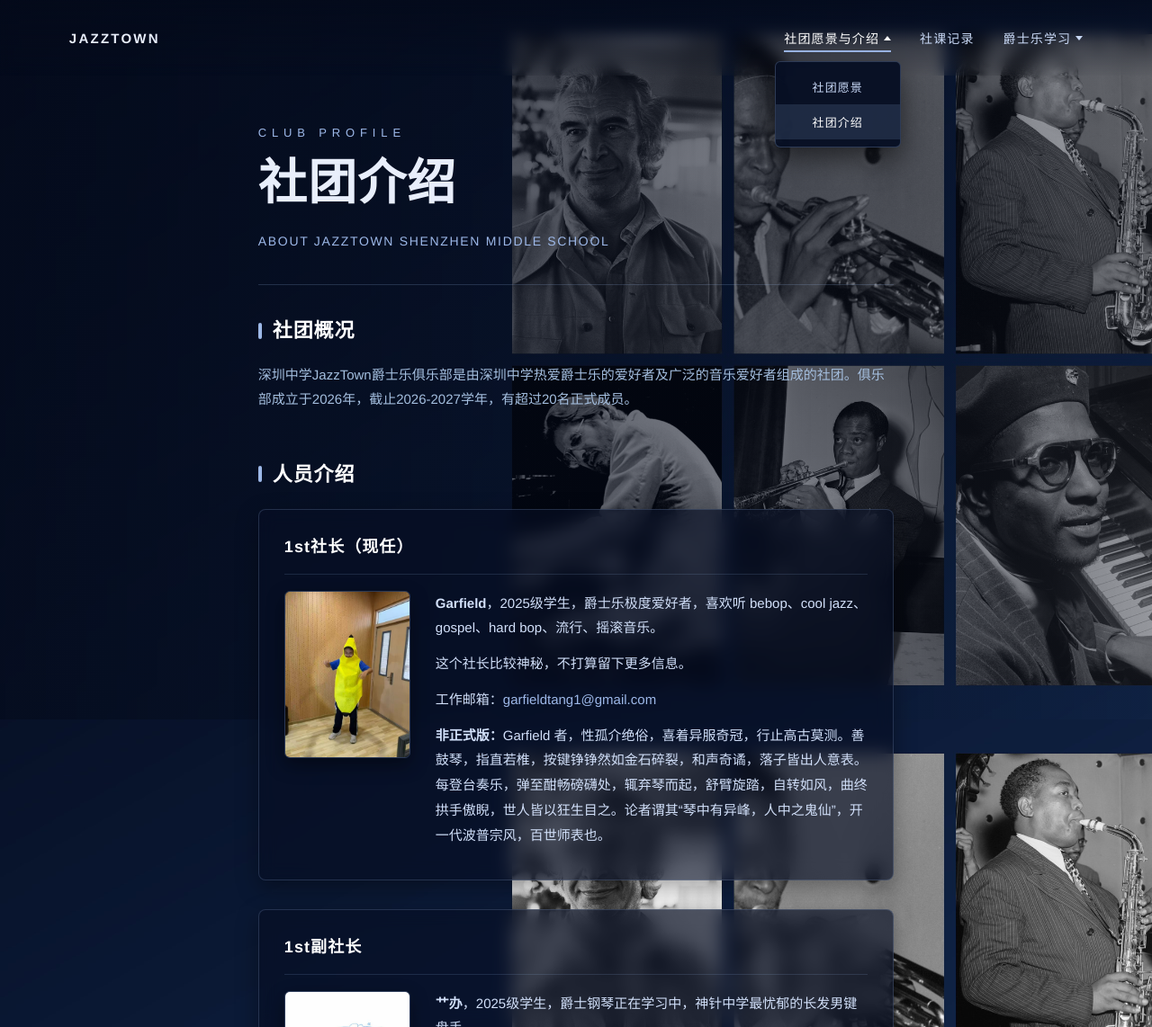
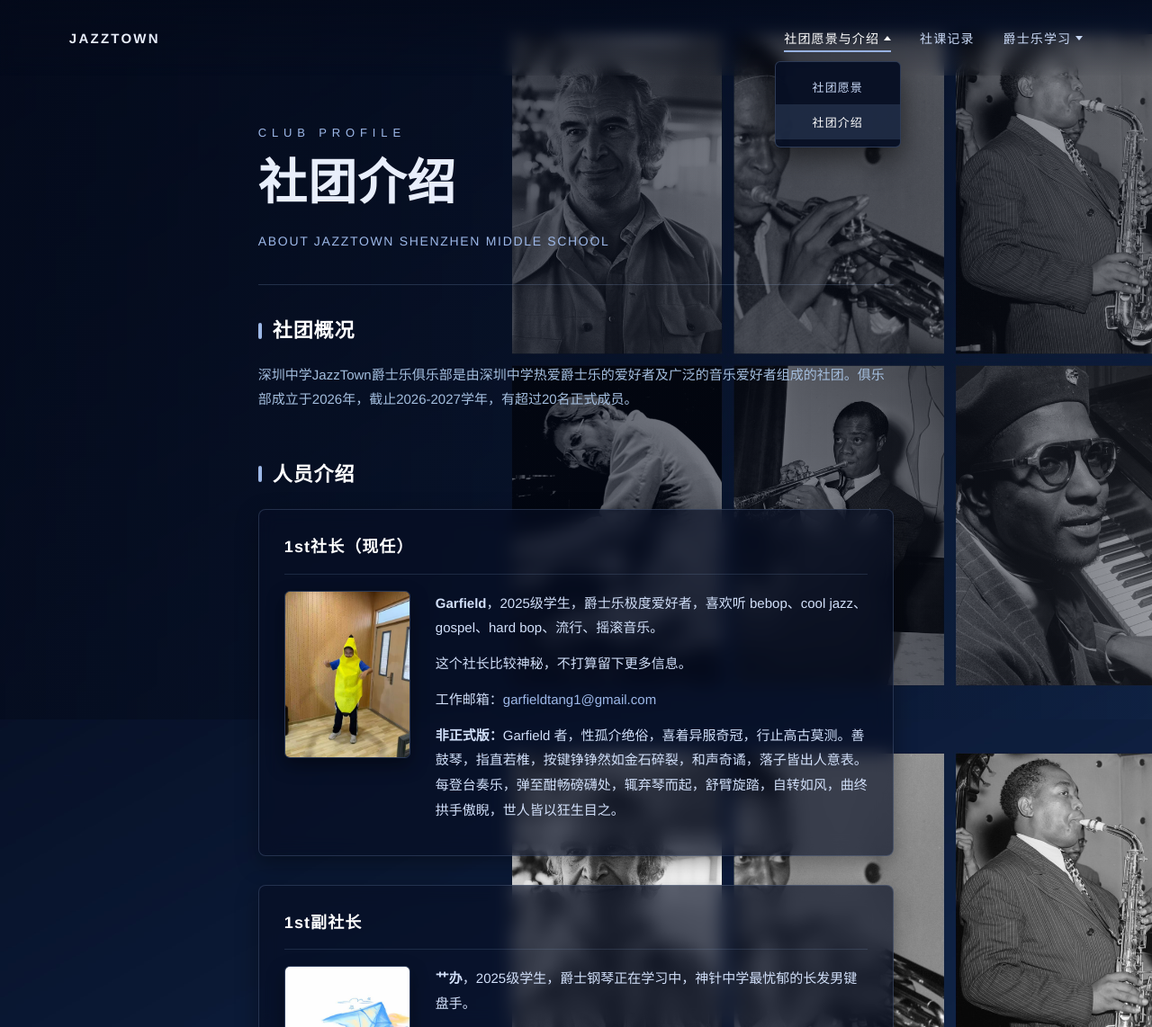
Before and after one commit to jazztownshenzhong/jazztownshenzhong.github.io, a plain HTML site: page intro.html in a window 1280 px wide. Shown: the top 1142 px of the page at 90% size. Drawn offline with Linux system fonts and the light colour scheme.

Commit message:
精简社长介绍文案

```diff
--- a/intro.html
+++ b/intro.html
@@ -466,7 +466,7 @@
                 <p><strong>Garfield</strong>，2025级学生，爵士乐极度爱好者，喜欢听 bebop、cool jazz、gospel、hard bop、流行、摇滚音乐。</p>
                 <p>这个社长比较神秘，不打算留下更多信息。</p>
                 <p>工作邮箱：<a href="mailto:garfieldtang1@gmail.com" class="member-email">garfieldtang1@gmail.com</a></p>
-                <p><strong>非正式版：</strong>Garfield 者，性孤介绝俗，喜着异服奇冠，行止高古莫测。善鼓琴，指直若椎，按键铮铮然如金石碎裂，和声奇谲，落子皆出人意表。每登台奏乐，弹至酣畅磅礴处，辄弃琴而起，舒臂旋踏，自转如风，曲终拱手傲睨，世人皆以狂生目之。论者谓其“琴中有异峰，人中之鬼仙”，开一代波普宗风，百世师表也。</p>
+                <p><strong>非正式版：</strong>Garfield 者，性孤介绝俗，喜着异服奇冠，行止高古莫测。善鼓琴，指直若椎，按键铮铮然如金石碎裂，和声奇谲，落子皆出人意表。每登台奏乐，弹至酣畅磅礴处，辄弃琴而起，舒臂旋踏，自转如风，曲终拱手傲睨，世人皆以狂生目之。</p>
               </div>
             </div>
           </article>
```
